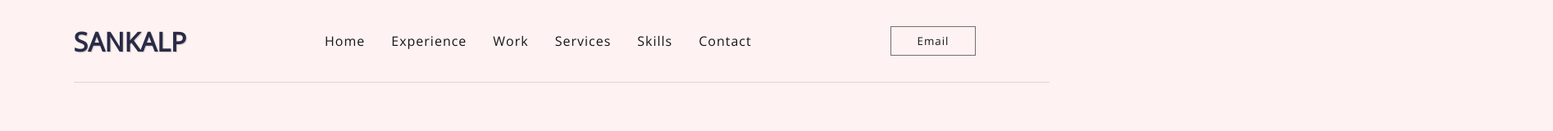
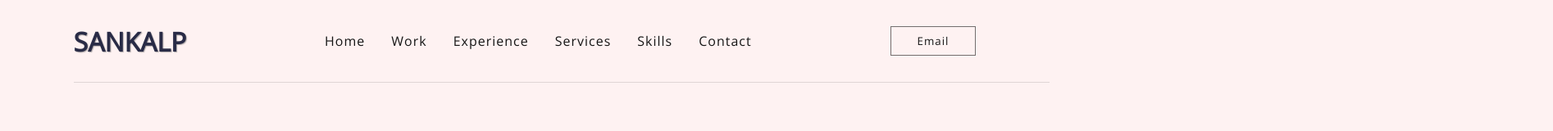
Before and after one commit to sankalpbarriar/Personal-Portfolio, a React (Create React App) app: page / in a window 1280 px wide. Shown: the top 160 px of the page at 82% size, 1894 px wide, since content can reach past the window. Built offline with nearby package versions, Linux system fonts and the light colour scheme.

Commit message:
resolving bugs

```diff
--- a/src/App.js
+++ b/src/App.js
@@ -9,28 +9,28 @@ import Skills from "./components/Skills";
 import Contact from "./components/Contact";
 import Footer from "./components/Footer";
 import { Toaster } from "react-hot-toast";
-import {  useState } from "react";
+import { useEffect, useState } from "react";
 
 function App() {
   const [menuOpen, setMenuOpen] = useState(false);
-  // const [ratio, setRatio] = useState(window.innerWidth / window.innerHeight);
+  const [ratio, setRatio] = useState(window.innerWidth / window.innerHeight);
 
-  // useEffect(() => {
-  //   const resizeRatio = () => {
-  //     setRatio(window.innerWidth / window.innerHeight);
-  //   };
+  useEffect(() => {
+    const resizeRatio = () => {
+      setRatio(window.innerWidth / window.innerHeight);
+    };
 
-  //   window.addEventListener("resize", resizeRatio);
-  //   return()=>{
-  //     window.removeEventListener("resize", resizeRatio);
-  //   }
-  // },[ratio]);
+    window.addEventListener("resize", resizeRatio);
+    return()=>{
+      window.removeEventListener("resize", resizeRatio);
+    }
+  },[ratio]);
 
-  return (
+  return ratio<3?(
     <>
       <HeaderPhone menuOpen={menuOpen} setMenuOpen={setMenuOpen} />
       <Header menuOpen={menuOpen} setMenuOpen={setMenuOpen} />
-      <Home/>
+      <Home ratio={ratio}/>
       <Work />
       <Timeline />
       <Services />
@@ -39,6 +39,8 @@ function App() {
       <Toaster />
       <Footer />
     </>
+  ):(
+  <em id="customMessege">Please change the ratio to view</em>
   )
 
 }
--- a/src/components/Header.jsx
+++ b/src/components/Header.jsx
@@ -22,19 +22,19 @@ export const HeaderPhone = ({ menuOpen, setMenuOpen }) => {
     </div>
   );
 };
-const NavContent = ({ setMenuOpen }) => {
-  return (
+
+const NavContent = ({ setMenuOpen }) => (
   <>
-      <h2>Sankalp</h2>
+    <h2>SANKALP</h2>
     <div>
       <a onClick={() => setMenuOpen(false)} href="#home">
         Home
       </a>
+      <a onClick={() => setMenuOpen(false)} href="#work">
+        Work
+      </a>
       <a onClick={() => setMenuOpen(false)} href="#timeline">
         Experience
-        </a>
-        <a onClick={() => setMenuOpen(false)} href="#work">
-          Work
       </a>
       <a onClick={() => setMenuOpen(false)} href="#services">
         Services
@@ -42,19 +42,18 @@ const NavContent = ({ setMenuOpen }) => {
       <a onClick={() => setMenuOpen(false)} href="#skills">
         Skills
       </a>
-        {/* <a href="#testimonials">Testimonials</a> Corrected spelling */}
+
+      {/* <a onClick={() => setMenuOpen(false)} href="#testimonial">
+        Testimonial
+      </a> */}
       <a onClick={() => setMenuOpen(false)} href="#contact">
         Contact
       </a>
     </div>
-      <a
-        onClick={() => setMenuOpen(false)}
-        href="mailto:sankalpbarriar10@gmail.com"
-      >
+    <a href="mailto:official.6packprogrammer@gmail.com">
       <button>Email</button>
     </a>
   </>
 );
-};
 
 export default Header;
--- a/src/components/Skills.jsx
+++ b/src/components/Skills.jsx
@@ -21,11 +21,11 @@ const Skills = () => {
             <a href="https://nextjs.org/docs" target='_blank'><SiNextdotjs/></a>
             <a href="https://console.firebase.google.com/?fb_gclid=Cj0KCQiA2KitBhCIARIsAPPMEhLG2qT5SukvrgrwHAzKgPGWvsDDyjN6wD1G0_QmgC3KiqOT3qlDVfgaAtGaEALw_wcB&_gl=1*163bdh8*_ga*MTE4MDM5NjE0LjE3MDU2NjE2ODE.*_ga_CW55HF8NVT*MTcwNTY2MTY4MS4xLjAuMTcwNTY2MTY4My41OC4wLjA.&pli=1" target='_blank'><SiFirebase /></a>
             <a href="https://appwrite.io/" target='_blank'><SiAppwrite /></a>
-            <a href="" target='_blank'><SiNodedotjs /></a>
+            <a href="https://nodejs.org/docs/latest/api/" target='_blank'><SiNodedotjs /></a>
             <a href="https://redux.js.org/redux-toolkit/overview" target='_blank'><SiRedux /></a>
-            <a href="" target='_blank'><SiMongodb /></a>
-            <a href="" target='_blank'><SiDocker /></a>
-            <a href="" target='_blank'><SiGithub /></a>
+            <a href="https://www.mongodb.com/docs/" target='_blank'><SiMongodb /></a>
+            <a href="https://docs.docker.com/guides/get-started/" target='_blank'><SiDocker /></a>
+            <a href="https://github.com/sankalpbarriar" target='_blank'><SiGithub /></a>
             <a href="https://learning.postman.com/docs/introduction/overview/" target='_blank'><SiPostman /></a>
             </div>
         </section>
--- a/src/styles/app.scss
+++ b/src/styles/app.scss
@@ -16,12 +16,13 @@
 
 
 *{
-    margin: 0;
-    padding: 0;
+    margin: 0%;
+    padding: 0%;
     font-family: $text2;
     box-sizing:border-box;
     scroll-behavior:smooth;
 }
+
 
 a{
     text-decoration: none;
--- a/src/styles/header.scss
+++ b/src/styles/header.scss
@@ -14,7 +14,7 @@ nav {
       font-weight: 700;
       text-transform: uppercase;
       color: $color5;
-      text-shadow: 1px 1px 1px #ccc8c8;
+      text-shadow: 1px 1px 1px #b4adad;
     }
     > div {
       display: flex;
--- a/src/styles/skills.scss
+++ b/src/styles/skills.scss
@@ -3,6 +3,8 @@
     height: 70vh;
     background-color: $color1;
     color: $color5;
+    overflow-x: hidden;
+    overflow-y: hidden;
 
     > section {
       background-color: $color1;
```
Lines whose indentation alone changed are shown as unchanged.
